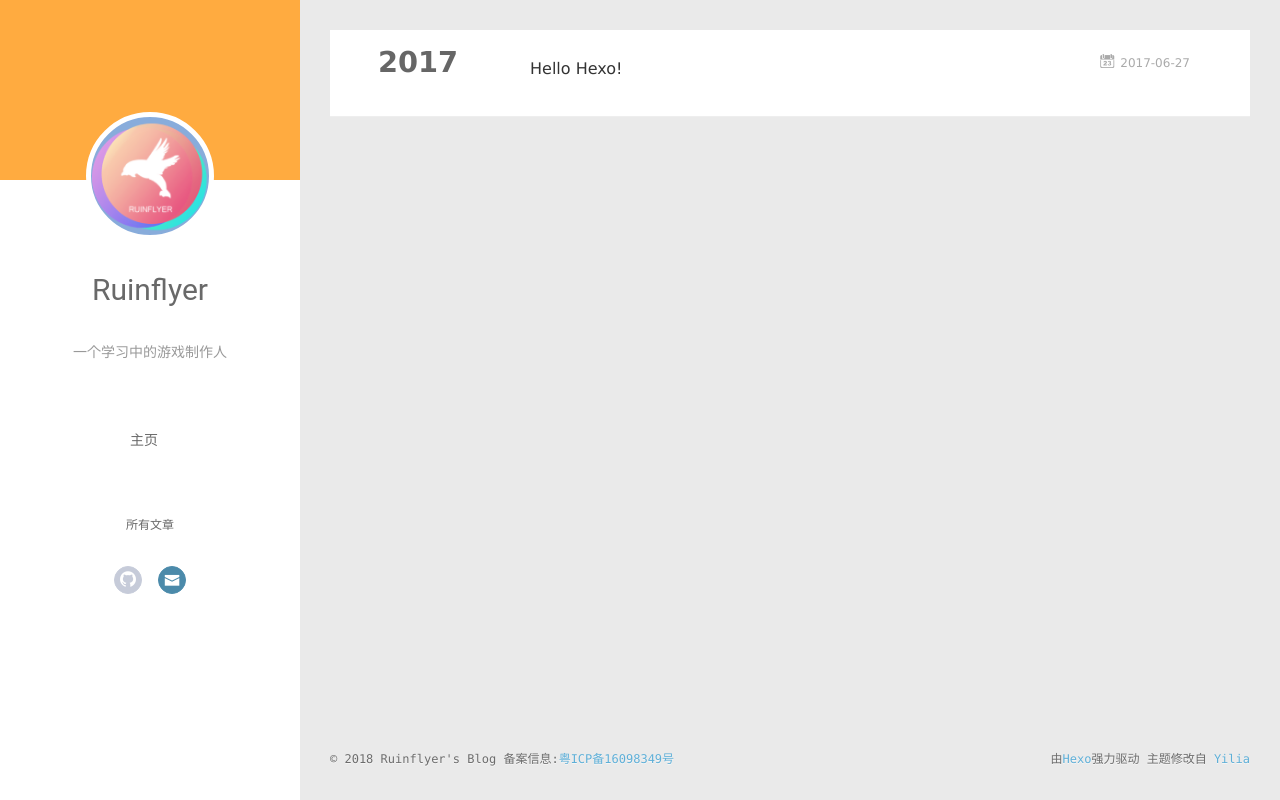
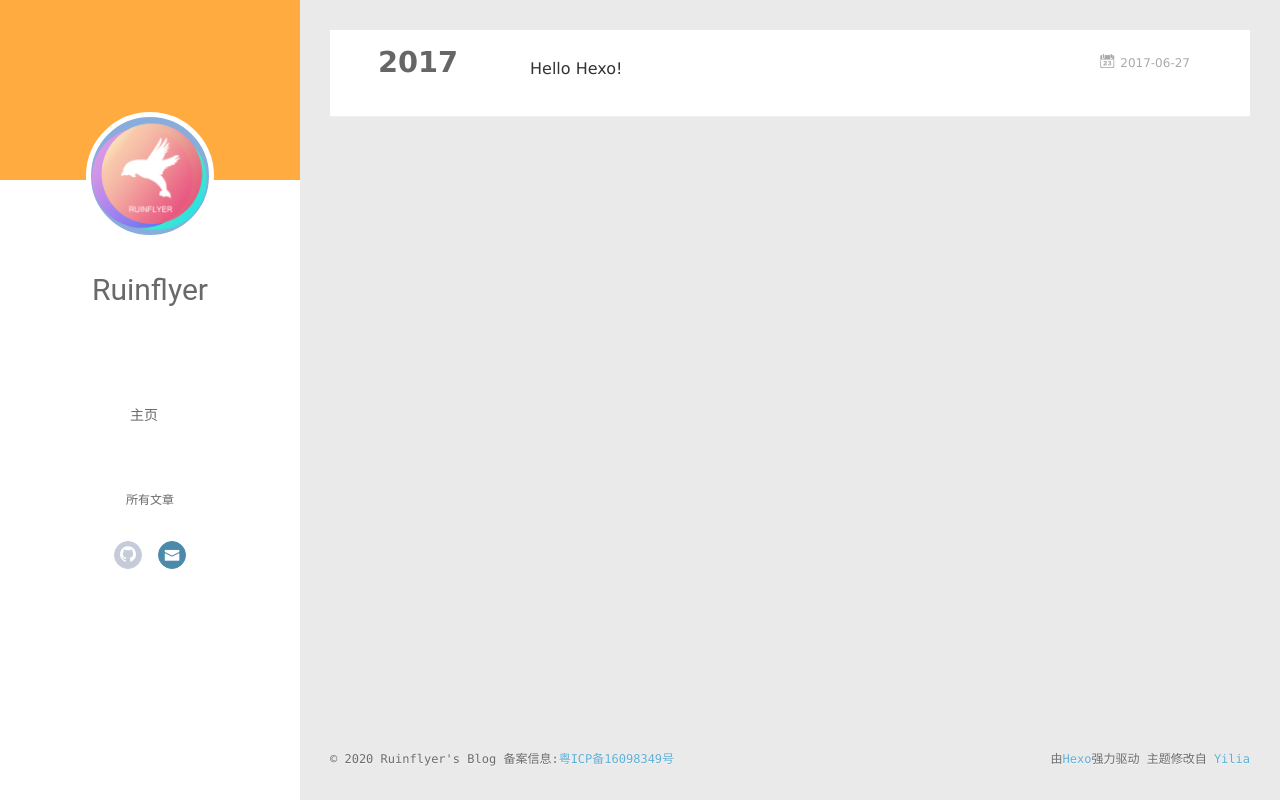
Before and after one commit to Ruinflyer/ruinflyer.github.io, a plain HTML site: page archives/2017/06/index.html in a window 1280 px wide. Drawn offline with Linux system fonts and the light colour scheme.

Commit message:
Site updated: 2020-02-10 11:09:15

```diff
--- a/archives/2017/06/index.html
+++ b/archives/2017/06/index.html
@@ -9,16 +9,16 @@
   <link rel="dns-prefetch" href="https://ruinflyer.cc">
   <title>Archives: 2017/6 | Ruinflyer&#39;s Blog</title>
   <meta name="viewport" content="width=device-width, initial-scale=1, maximum-scale=1">
-  <meta name="description" content="一个学习中的游戏制作人">
+  <meta name="description" content="游戏程序员">
 <meta property="og:type" content="website">
 <meta property="og:title" content="Ruinflyer&#39;s Blog">
 <meta property="og:url" content="https://ruinflyer.cc/archives/2017/06/index.html">
 <meta property="og:site_name" content="Ruinflyer&#39;s Blog">
-<meta property="og:description" content="一个学习中的游戏制作人">
+<meta property="og:description" content="游戏程序员">
 <meta property="og:locale" content="zh-CN">
 <meta name="twitter:card" content="summary">
 <meta name="twitter:title" content="Ruinflyer&#39;s Blog">
-<meta name="twitter:description" content="一个学习中的游戏制作人">
+<meta name="twitter:description" content="游戏程序员">
 
     <link rel="alternative" href="/atom.xml" title="Ruinflyer&#39;s Blog" type="application/atom+xml">
 
@@ -76,8 +76,6 @@ var _hmt = _hmt || [];
 		  <h1 class="header-author"><a href="/">Ruinflyer</a></h1>
 		</hgroup>
 
-		<p class="header-subtitle">一个学习中的游戏制作人</p>
-
 
 		<nav class="header-menu">
 			<ul>
@@ -121,8 +119,6 @@ var _hmt = _hmt || [];
 			<hgroup>
 			  <h1 class="header-author js-header-author">Ruinflyer</h1>
 			</hgroup>
-
-			<p class="header-subtitle"><i class="icon icon-quo-left"></i>一个学习中的游戏制作人<i class="icon icon-quo-right"></i></p>
 
 
 
@@ -211,8 +207,8 @@ var _hmt = _hmt || [];
   <div class="outer">
     <div id="footer-info">
     	<div class="footer-left">
-    		&copy; 2018 Ruinflyer&#39;s Blog
-		备案信息:<a href="http://www.miitbeian.gov.cn/">粤ICP备16098349号</a>
+    		&copy; 2020 Ruinflyer&#39;s Blog
+		备案信息:<a href="http://www.beian.miit.gov.cn/">粤ICP备16098349号</a>
     	</div>
       	<div class="footer-right">
       		由<a href="http://hexo.io/" target="_blank">Hexo</a>强力驱动  主题修改自 <a href="https://github.com/litten/hexo-theme-yilia" target="_blank">Yilia</a>
```
Also changed, not shown: 2017/06/27/hello-hexo/index.html (+2 -6 lines), 2017/09/22/singleton-introduction/index.html (+2 -6 lines), 2017/12/05/ecs-and-entitas/index.html (+2 -6 lines), archives/2017/09/index.html (+5 -9 lines), archives/2017/12/index.html (+5 -9 lines), archives/2017/index.html (+5 -9 lines), archives/index.html (+5 -9 lines), index.html (+5 -9 lines), tags/框架/index.html (+5 -9 lines).
